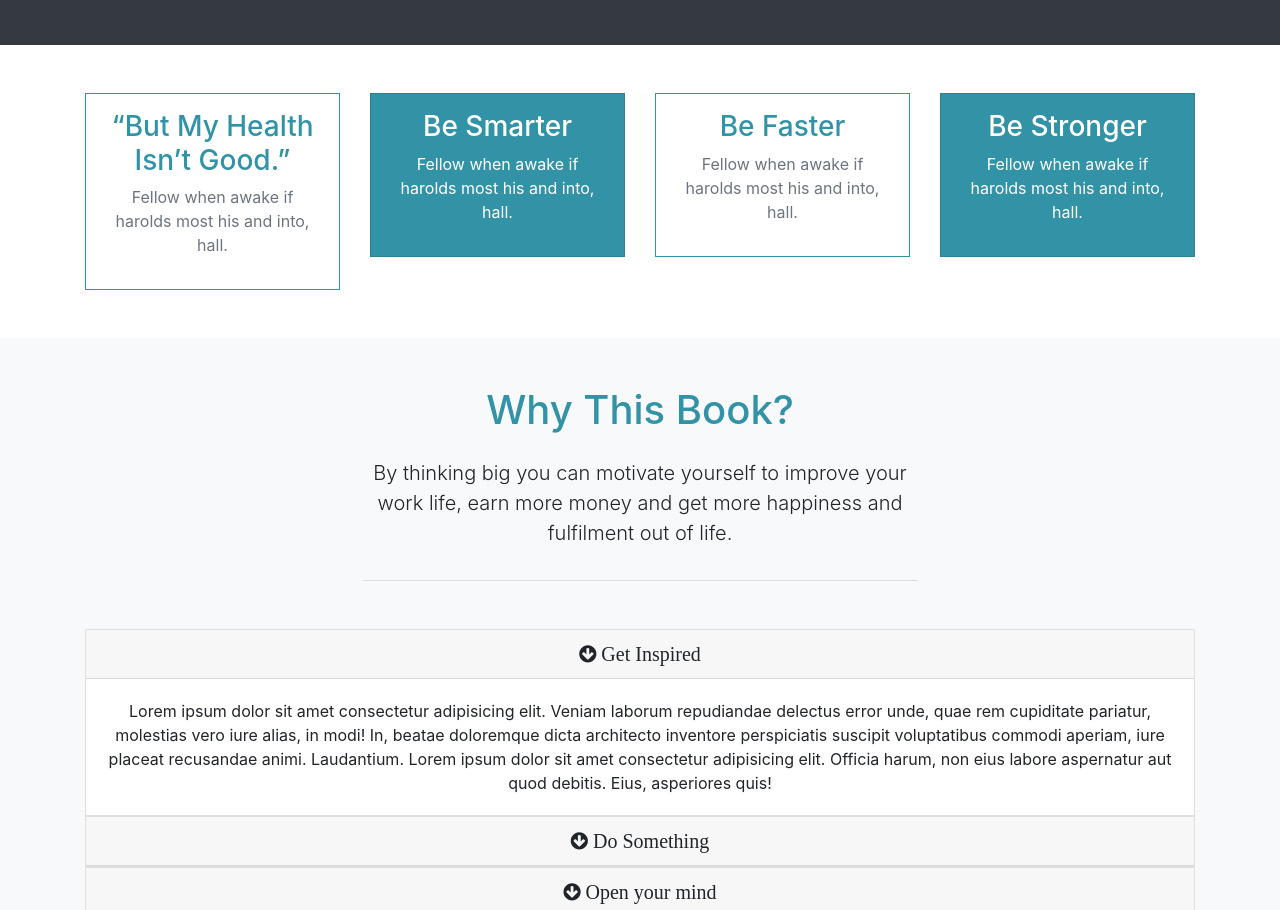
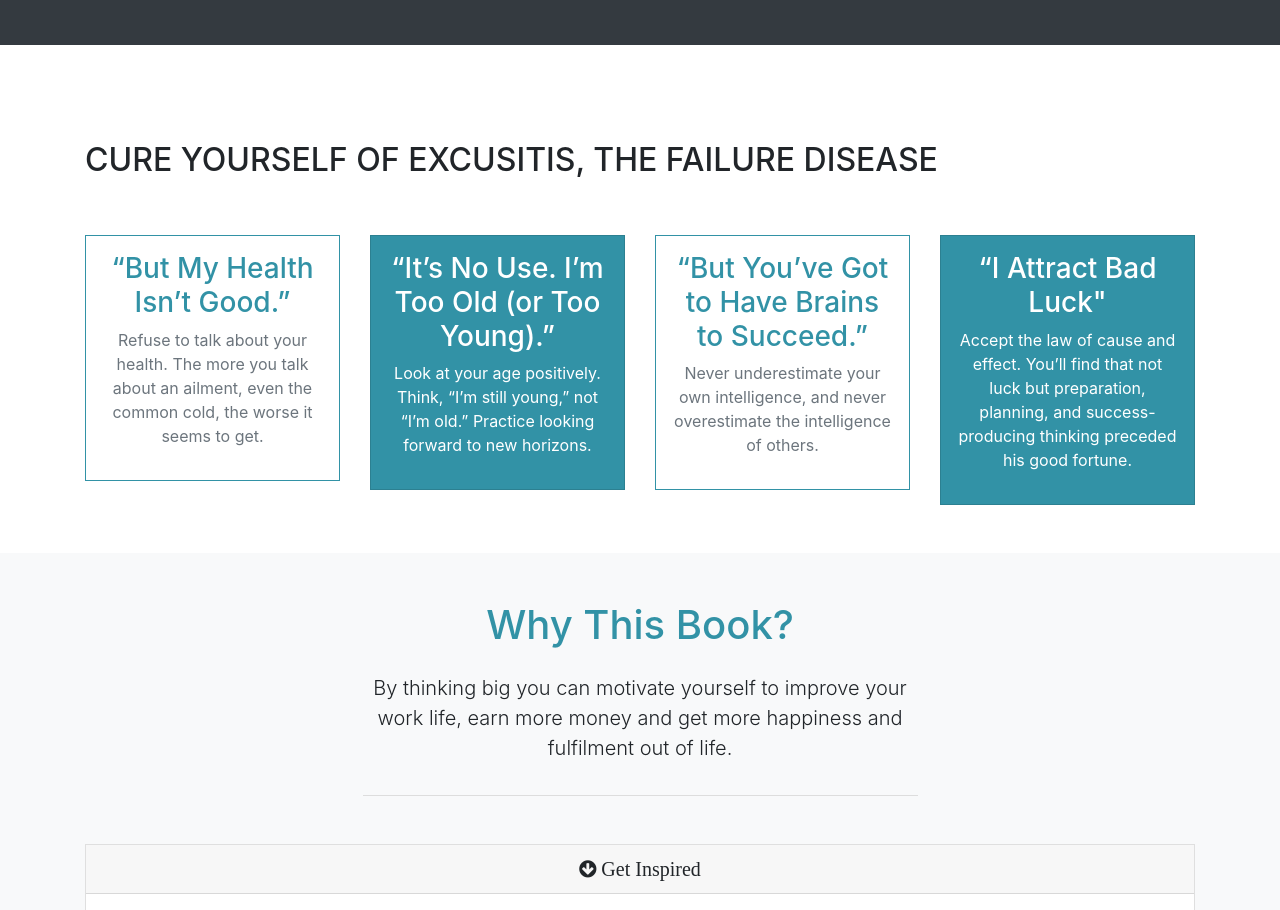
Before and after one commit to supercoder123/Mizuxe-bootstrap-4-landing-page, a website: page index.html in a window 1280 px wide. Shown: the part 804-1714 px from the top of the page. Drawn offline with Linux system fonts and the light colour scheme.

Commit message:
modified boxes section

```diff
--- a/index.html
+++ b/index.html
@@ -99,29 +99,39 @@
     <!-- Boxes -->
     <section id="boxes" class="py-5">
         <div class="container">
+            <div class="row my-5">
+                <div class="col">
+                    <h2>CURE YOURSELF OF EXCUSITIS, THE FAILURE DISEASE
+                    </h2>
+                </div>
+            </div>
             <div class="row">
                 <div class="col-md-3">
                     <div class="card text-center border-primary p-3">
                         <h3 class="text-primary"> “But My Health Isn’t Good.”</h3>
-                        <p class="text-muted">Fellow when awake if harolds most his and into, hall.</p>
+                        <p class="text-muted">Refuse to talk about your health. The more you talk about an ailment, even the common cold, the worse
+                            it seems to get.</p>
                     </div>
                 </div>
                 <div class="col-md-3">
                     <div class="card text-center bg-primary text-white p-3">
-                        <h3>Be Smarter</h3>
-                        <p>Fellow when awake if harolds most his and into, hall.</p>
+                        <h3>“It’s No Use. I’m Too Old (or Too Young).”</h3>
+                        <p>Look at your age positively. Think, “I’m still young,” not “I’m old.” Practice looking forward to
+                            new horizons. </p>
                     </div>
                 </div>
                 <div class="col-md-3">
                     <div class="card text-center border-primary p-3">
-                        <h3 class="text-primary">Be Faster</h3>
-                        <p class="text-muted">Fellow when awake if harolds most his and into, hall.</p>
+                        <h3 class="text-primary">“But You’ve Got to Have Brains to Succeed.”</h3>
+                        <p class="text-muted">Never underestimate your own intelligence, and never overestimate the intelligence of others. </p>
                     </div>
                 </div>
                 <div class="col-md-3">
                     <div class="card text-center bg-primary text-white p-3">
-                        <h3>Be Stronger</h3>
-                        <p>Fellow when awake if harolds most his and into, hall.</p>
+                        <h3>“I Attract Bad Luck"</h3>
+                        <p>Accept the law of cause and effect. You’ll find that not luck but preparation, planning, and success-producing
+                            thinking preceded his good fortune.
+                        </p>
                     </div>
                 </div>
             </div>
```
